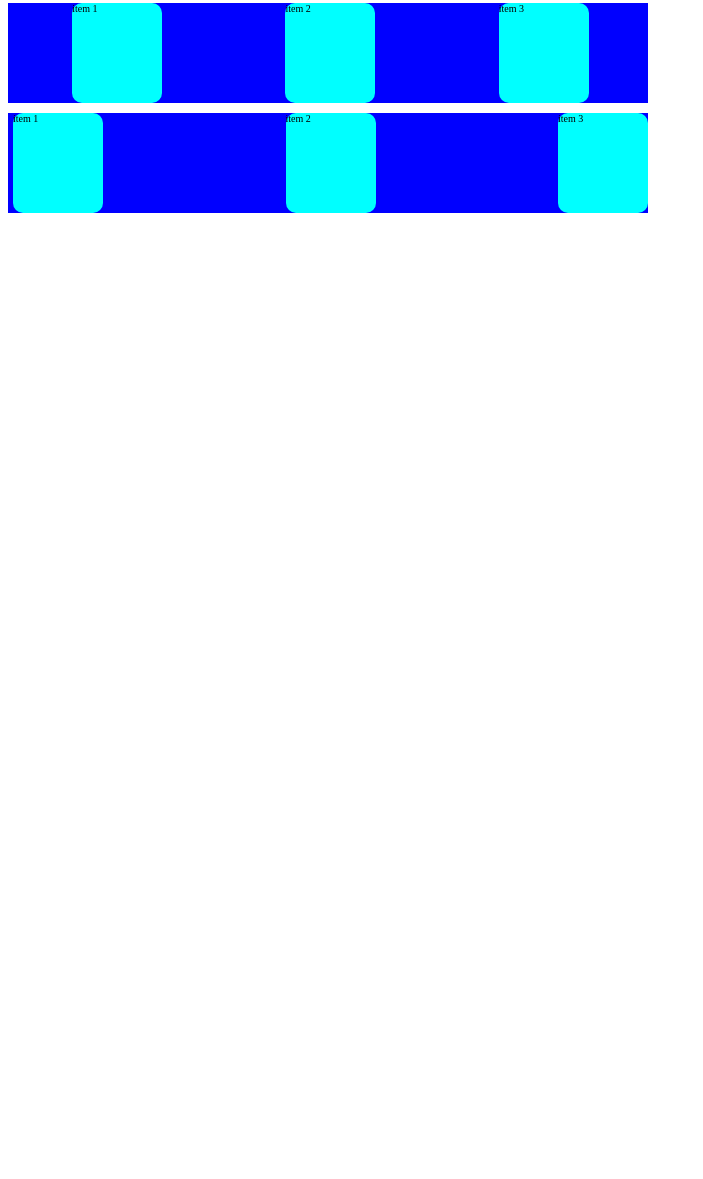
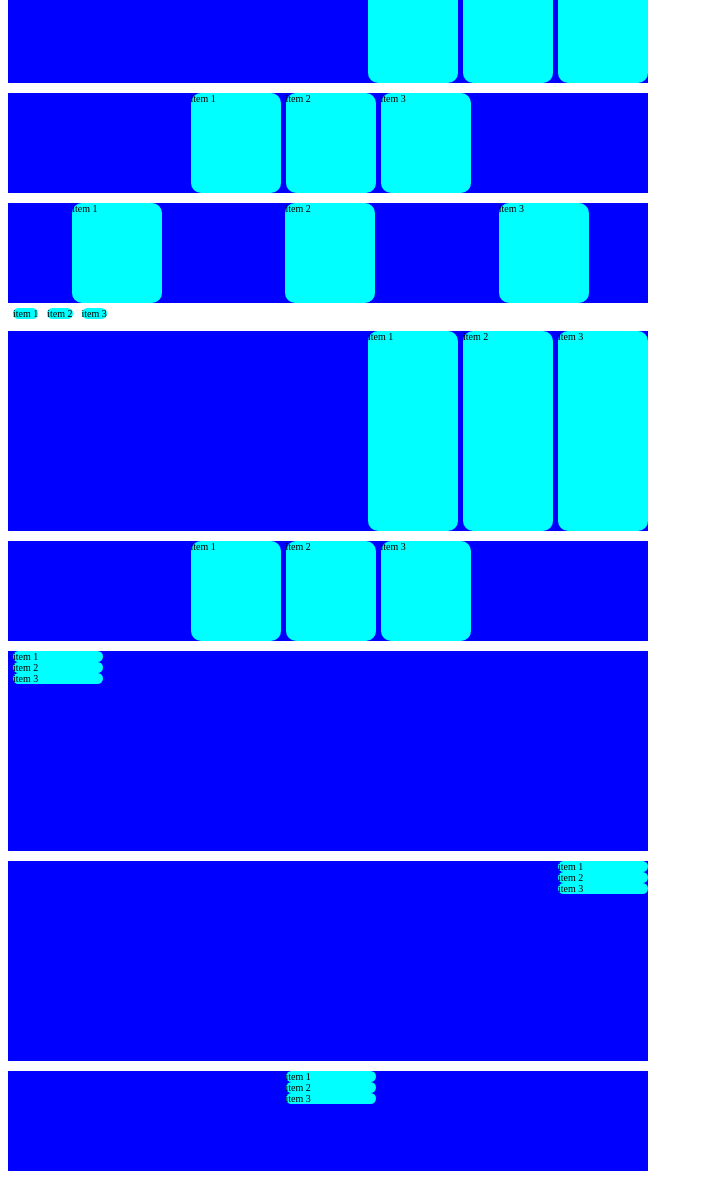
Before and after one commit to Leonardo-dev-tech/Aula_Desenvolvimento-Web, a plain HTML site: page AULA9/FLEX.HTML in a window 1280 px wide. Shown: the part 337-1516 px from the top of the page, without its empty margins (0-703 px from the left). Before the commit the page ends 800 px from the top, so only its background shows below. Drawn offline with Linux system fonts and the light colour scheme.

Commit message:
flexbox com colunas

```diff
--- a/AULA9/FLEX.HTML
+++ b/AULA9/FLEX.HTML
@@ -25,26 +25,75 @@
      </div>
 
 
-   <div class = f-h-center>
+<div class = "f-h-center">
+    <span>item 1 </span>
+    <span>item 2 </span>
+    <span>item 3 </span>
+   </div>
+   <div class = "f-h-arround">
     <span>item 1 </span>
     <span>item 2 </span>
     <span>item 3 </span>
    </div>
 
-
-   <div class = f-h-arround>
-    <span>item 1 </span>
-    <span>item 2 </span>
-    <span>item 3 </span>
    </div>
+   <div class = "f-v-start">
+    <span>item 1</span>
+    <span>item 2</span>
+    <span>item 3</span>
+</div>
 
 
-   <div class = f-h-between>
-    <span>item 1 </span>
-    <span>item 2 </span>
-    <span>item 3 </span>
-   </div>
+ <div class = "f-v-end">
+    <span>item 1</span>
+    <span>item 2</span>
+    <span>item 3</span>
+ </div>
 
 
-</body>
+<div class = "f-v-center">
+<span>item 1 </span>
+<span>item 2 </span>
+<span>item 3 </span>
+</div>
+<div class = "f-v-col-start">
+    <span>item 1</span>
+    <span>item 2</span>
+    <span>item 3</span>
+</div>
+
+
+ <div class = "f-v-col-end">
+    <span>item 1</span>
+    <span>item 2</span>
+    <span>item 3</span>
+ </div>
+
+
+<div class = "f-v-col-center">
+<span>item 1 </span>
+<span>item 2 </span>
+<span>item 3 </span>
+</div>
+
+
+
+
+
+
+
+
+
+
+
+
+
+
+
+
+
+
+
+
+
 </html>
--- a/AULA9/STYLE.CSS
+++ b/AULA9/STYLE.CSS
@@ -2,7 +2,7 @@
 
   display: flex;
   justify-content:flex-start;
-  height:100px;
+  height:200px;
   width: 50vw;
   background-color: blue;
   margin-top: 10px;
@@ -20,7 +20,7 @@ span {
 
     display: flex;
     justify-content:flex-end;
-    height:100px;
+    height:200px;
     width: 50vw;
     background-color: blue;
     margin-top: 10px;
@@ -53,17 +53,6 @@ span {
       margin-left: 5px;
 
   }
-
-  .f-h-between {
-
-    display: flex;
-    justify-content:space-between;
-    height:100px;
-    width: 50vw;
-    background-color: blue;
-    margin-top: 10px;
-
-  }
   span {
       font-size: 10px;
       background-color: aqua;
@@ -92,3 +81,70 @@ span {
       margin-left: 5px;
 
   }
+  .f-v-stretch {
+
+    display: flex;
+    align-items: stretch;
+    height:100px;
+    width: 50vw;
+    background-color: blue;
+    margin-top: 10px;
+  }
+  .f-v-center {
+
+    display: flex;
+    justify-content:center;
+    height:100px;
+    width: 50vw;
+    background-color: blue;
+    margin-top: 10px;
+  }
+  .f-v-end {
+
+    display: flex;
+    justify-content:flex-end;
+    height:200px;
+    width: 50vw;
+    background-color: blue;
+    margin-top: 10px;
+
+  }
+  .f-V-start {
+
+    display: flex;
+    justify-content:flex-start;
+    height:200px;
+    width: 50vw;
+    background-color: blue;
+    margin-top: 10px;
+  }
+  .f-v-col-center {
+
+    display: flex;
+    align-items: center;
+    height:100px;
+    width: 50vw;
+    background-color: blue;
+    margin-top: 10px;
+    flex-direction: column;
+  }
+  .f-v-col-end {
+
+    display: flex;
+    align-items: flex-end;
+    height:200px;
+    width: 50vw;
+    background-color: blue;
+    margin-top: 10px;
+    flex-direction: column;
+  }
+  .f-v-col-start {
+
+    display: flex;
+    align-items: flex-start;
+    height:200px;
+    width: 50vw;
+    background-color: blue;
+    margin-top: 10px;
+    flex-direction: column;
+  }
```
